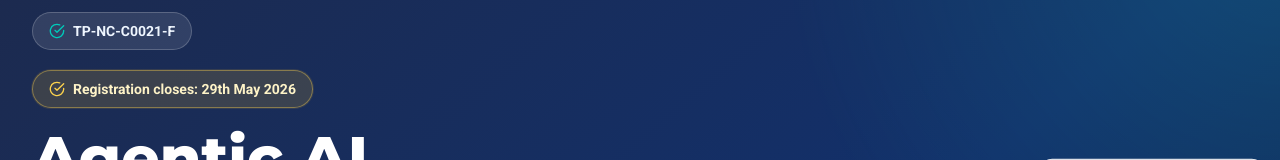
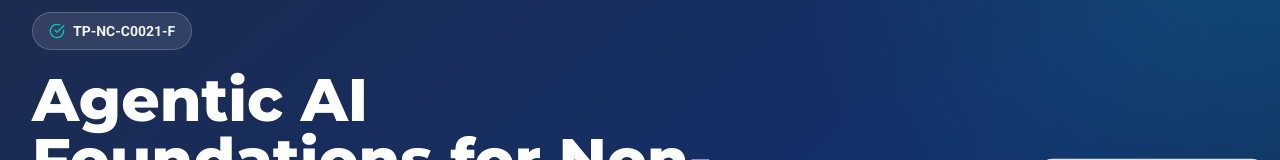
Before and after one commit to nexiuslabs/nexiusacademyskillsfuture, a React (Vite) app: page /courses/agentic-ai-accountants in a window 1280 px wide. Shown: the part 165-325 px from the top of the page. Built offline with nearby package versions, Linux system fonts and the light colour scheme; no server answers.

Commit message:
Remove accountants registration close badge

```diff
--- a/pages/AccountantCspLandingPage.tsx
+++ b/pages/AccountantCspLandingPage.tsx
@@ -217,12 +217,6 @@ const AccountantCspLandingPage: React.FC = () => {
                 <div className="inline-flex items-center gap-2 rounded-full border border-white/20 bg-white/10 px-4 py-2 text-sm font-semibold text-blue-50 mb-5">
                   <CheckCircle size={16} className="text-accent" />
                   TP-NC-C0021-F
-                </div>
-                <div className="mb-5">
-                  <span className="inline-flex items-center gap-2 rounded-full border border-amber-300/40 bg-amber-400/15 px-4 py-2 text-sm font-bold text-amber-100 shadow-[0_0_0_1px_rgba(251,191,36,0.12)]">
-                    <CheckCircle size={16} className="text-amber-300" />
-                    Registration closes: 29th May 2026
-                  </span>
                 </div>
                 <h1 className="text-4xl lg:text-6xl font-heading font-extrabold leading-tight mb-6 max-w-4xl">
                   Agentic AI Foundations for Non-Techincal Professionals
```
